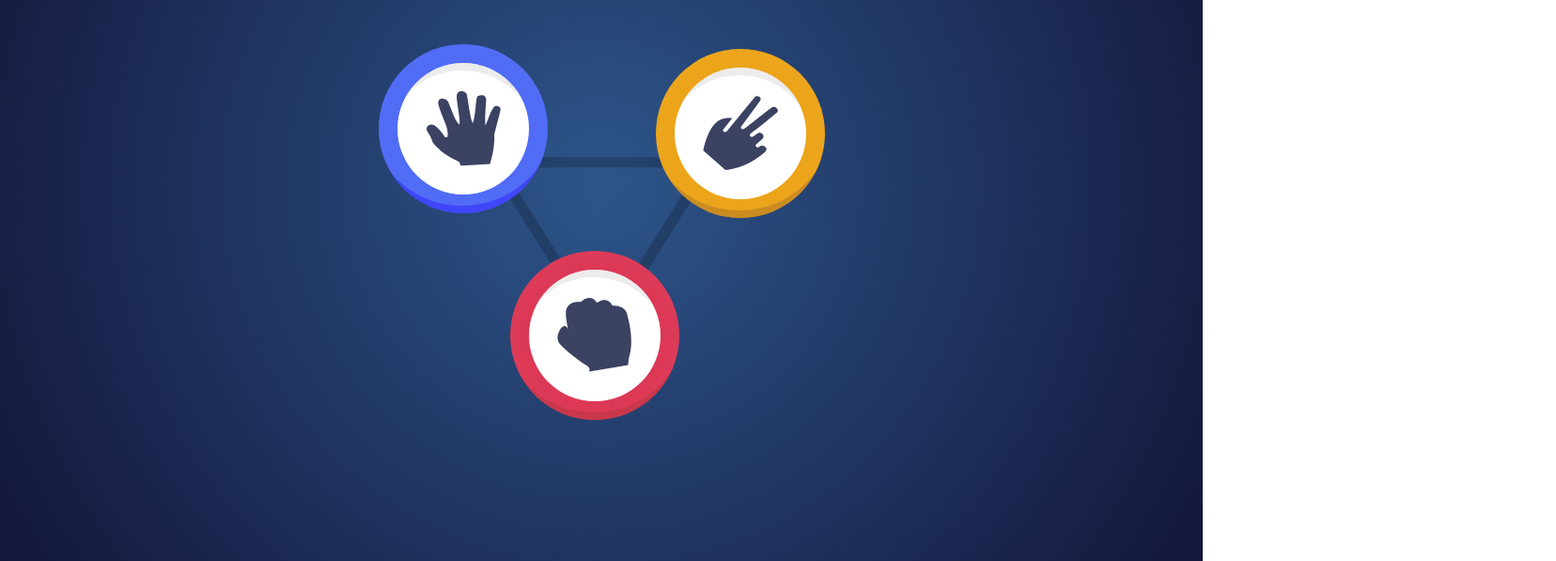
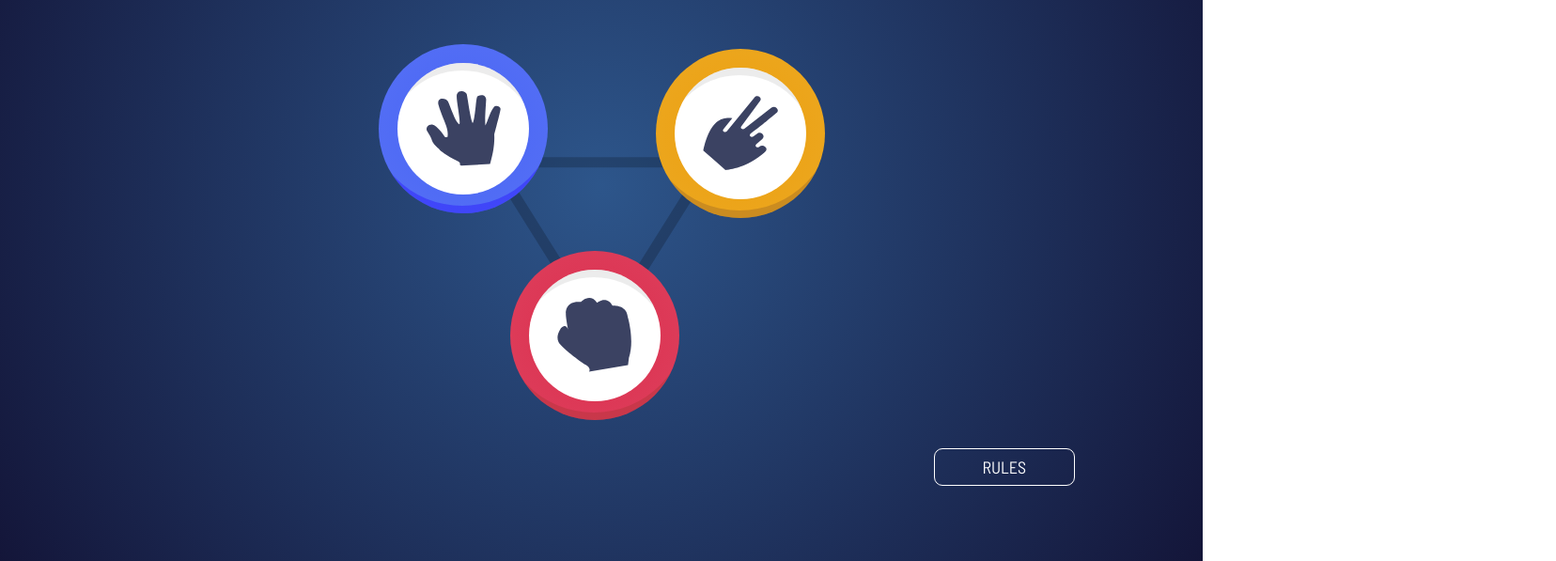
Before and after one commit to Cuandoyolabi/Piedra_papel_tijeras, a website: page index.html in a window 1280 px wide. Shown: the part 203-800 px from the top of the page at 94% size, 1656 px wide, since content can reach past the window. Drawn offline with Linux system fonts and the light colour scheme.

Commit message:
Adaptando el boton de reglas al responsive

```diff
--- a/styles/styles.css
+++ b/styles/styles.css
@@ -885,7 +885,7 @@
 
     .contentedor__reglas__button{
         bottom: 10%;
-        left: 80%;
+        left: 0%;
     }
 
     .pagina__reglas{
```
